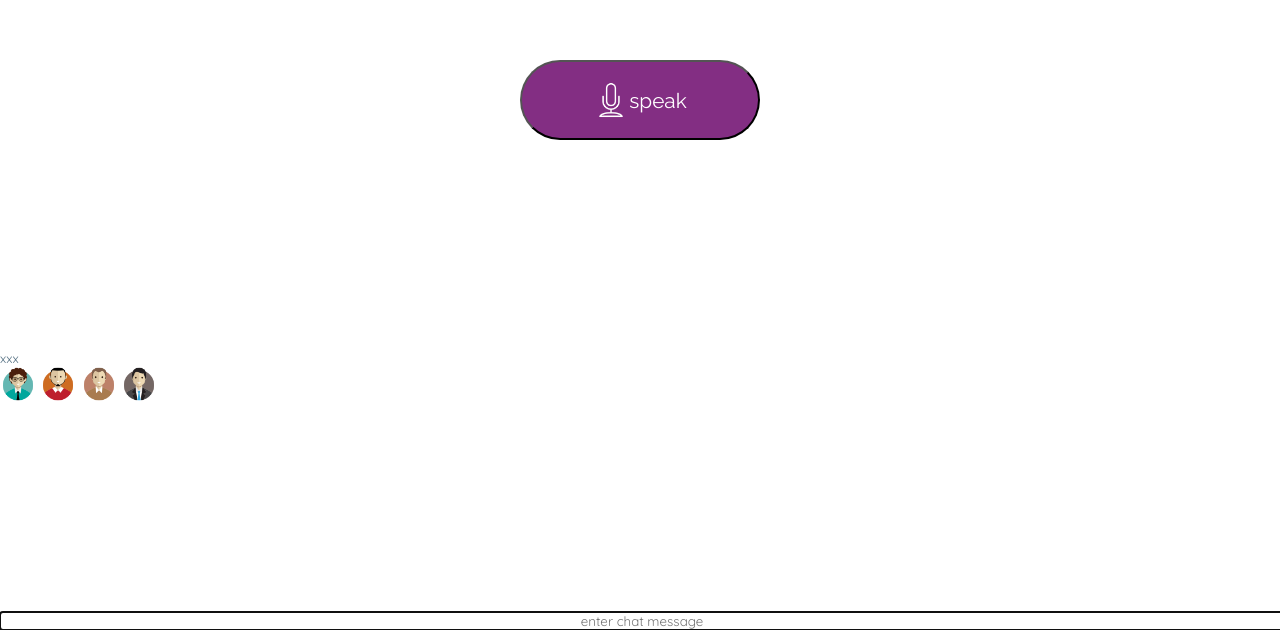
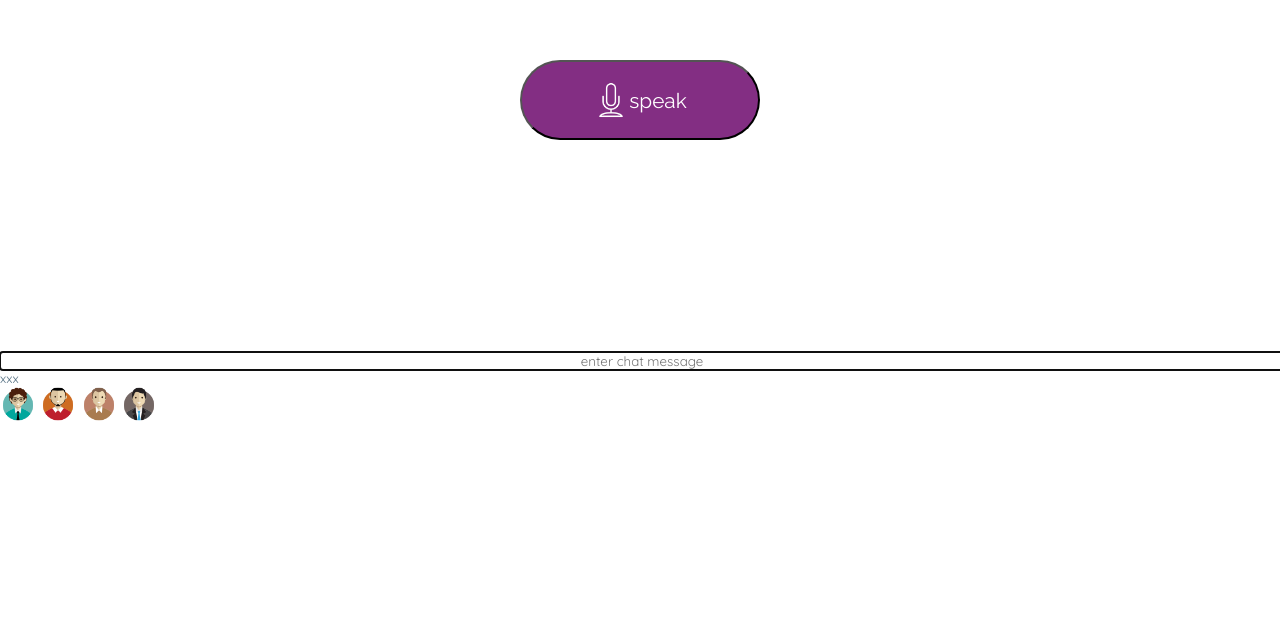
Before and after one commit to Sandman105/VoiceBot, a plain HTML site: page index.html in a window 1280 px wide. Shown: the part 170-800 px from the top of the page. Drawn offline with nearby package versions, Linux system fonts and the light colour scheme.

Commit message:
html css files

```diff
--- a/assets/css/stylesheet.css
+++ b/assets/css/stylesheet.css
@@ -82,7 +82,7 @@ img, .clickable {
 }
 
 #chatInput {
-  position: absolute;
+  /* position: absolute; */
   bottom: 0;
   width: 100%;
   color: #577284;
@@ -170,14 +170,18 @@ img, .clickable {
   justify-content: center;
 }
 
+a {
+  text-decoration: none;
+}
+
 footer {
-  position: sticky;
+  /* position: sticky; */
+  display: flex;
+  justify-content: center;
   filter: invert(100%);
   opacity: 0.3;
-}
-
-a {
   text-decoration: none;
+  margin: auto;
 }
 
 @media screen and (max-width: 500px) {
--- a/index.html
+++ b/index.html
@@ -17,30 +17,40 @@
 
 </head>
 
+<body>
+    <div class="body-container">
+
         <!-- TOP NAVIGATION MENU -->
-<div>
 
         <!-- TITLE & MENU -->
         <a class="active">
-
             <span></span>
-
             <span class="clickable" style="float:right;">
                 <span onclick="openNav();">&#9776;</span>
             </span>
-
         </a>
-
-</div>
 
         <!-- ACTION BUTTON -->
         <div class="section">
             <div class="container">
                 <button id="speakButton" class="button">
-            <img id="mic" alt="mic" src="assets/images/microphone.png" class="rps" style="width:36px; height:36px; filter:invert(100%)">
+                    <img id="mic" alt="mic" src="assets/images/microphone.png" class="rps"
+                        style="width:36px; height:36px; filter:invert(100%)">
                     <h2>speak</h2>
                 </button>
+
             </div>
+        </div>
+
+        <!-- CHAT INPUT -->
+        <div class="chat-box">
+            <a href="javascript:void(0)">
+                <input id="chatInput" class="clickable" type="text" placeholder="enter chat message"
+                    onchange="addToChat();" autofocus>
+            </a>
+
+            <!-- CHAT AREA -->
+            <div id="chatArea">xxx</div>
         </div>
 
         <!-- MENU OVERLAY -->
@@ -53,25 +63,8 @@
             </div>
         </div>
 
-<!-- CHAT INPUT -->
-<div>
-    <a href="javascript:void(0)">
-        <input id="chatInput" class="clickable" type="text" placeholder="enter chat message" onchange="addToChat();"
-            autofocus>
-    </a>
-</div>
-
-<!-- CHAT AREA -->
-<div>
-    <div id="chatArea">xxx</div>
-</div>
-
-
-
         <!-- FOOTER -->
         <div class="footer">
-
-    <div>
 
             <a href="https://github.com/gquinn1011">
                 <img src="assets/images/10_avatar-128.png" width="36px" height="36px">
@@ -88,12 +81,9 @@
             <a href="https://github.com/darkcypher777">
                 <img src="assets/images/7_avatar-128.png" width="36px" height="36px">
             </a>
-
         </div>
 
     </div>
-
-
 
     <!-- JAVASCRIPT TAGS -->
     <script src="https://cdnjs.cloudflare.com/ajax/libs/jquery/3.2.1/jquery.min.js"></script>
```
Lines whose indentation alone changed are shown as unchanged.
